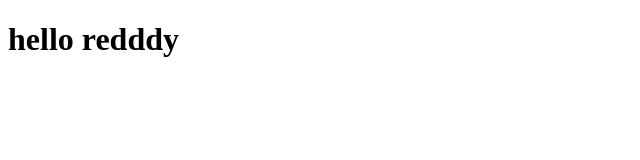
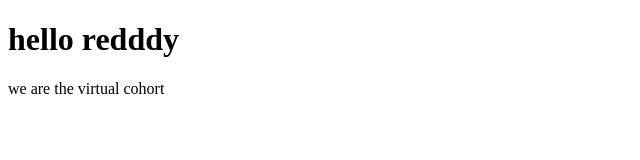
Before and after one commit to Joseph-Barnett/intro_to_git, a plain HTML site: page index.html in a window 1280 px wide. Shown: the whole page, without its empty margins (0-640 px from the left). Drawn offline with Linux system fonts and the light colour scheme.

Commit message:
add paragraph

```diff
--- a/index.html
+++ b/index.html
@@ -8,6 +8,8 @@
 <body>
 
     <h1>hello redddy</h1>
-
+    <p>
+        we are the virtual cohort
+    </p>
 </body>
 </html>
```
